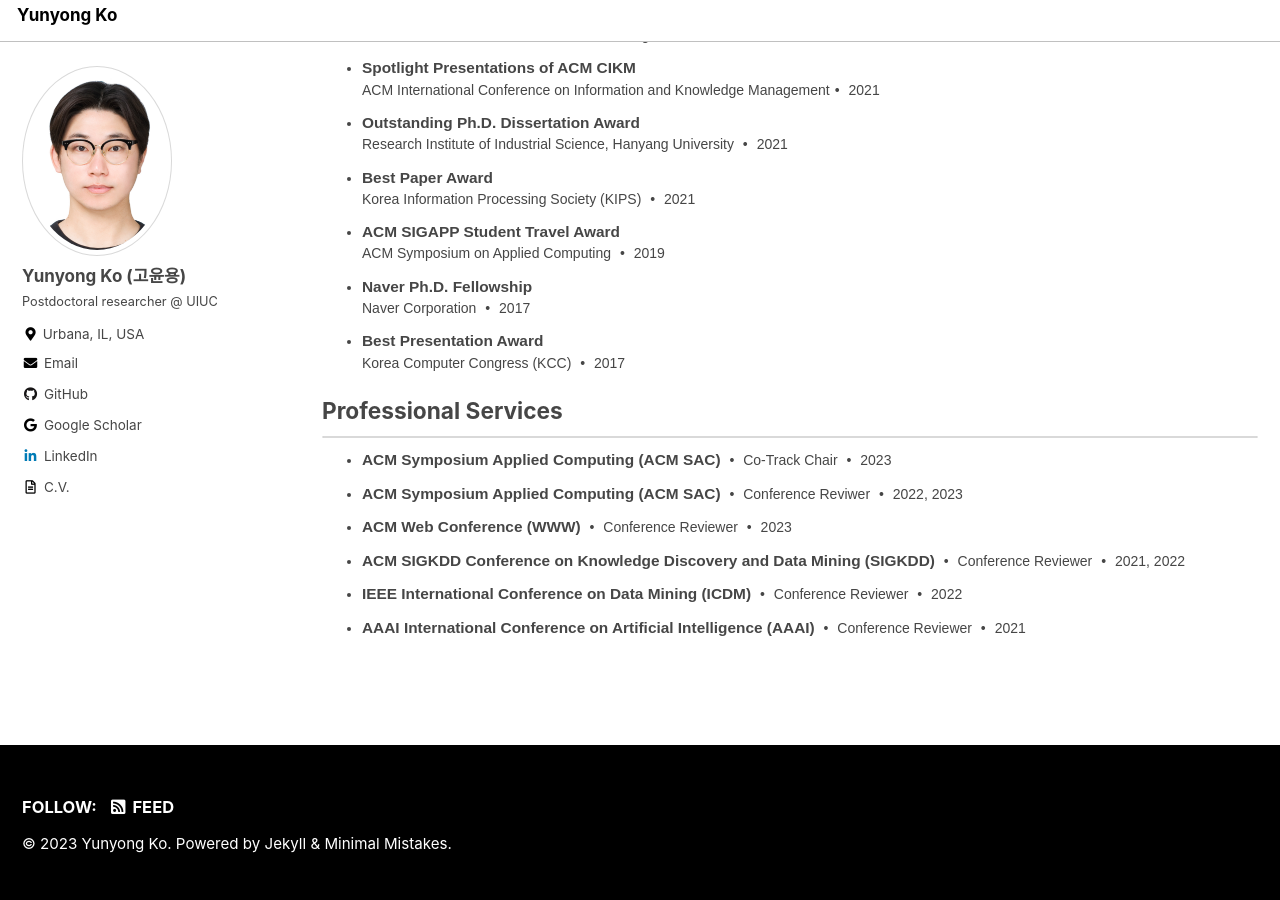
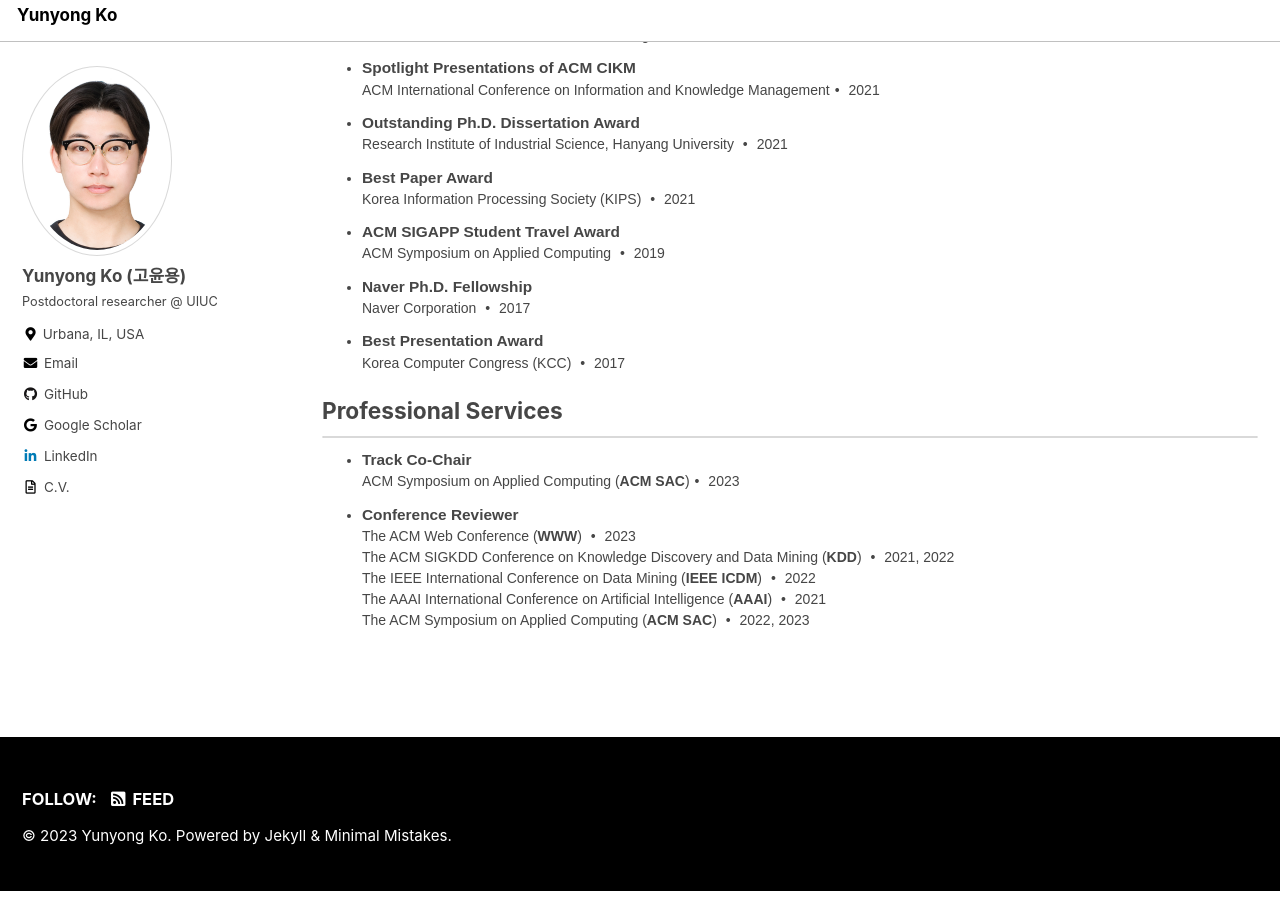
Before and after one commit to yy-ko/yy-ko.github.io, a Jekyll site: the page built from index.html, in a window 1280 px wide and 900 px high, scrolled down 2221 px. Built offline with Jekyll 4.4.1, drawn with Linux system fonts in a browser that asks for light colours; cached includes are drawn as plain includes; the list of posts is cut into pages by our own code.

Commit message:
resume + service

```diff
--- a/index.html
+++ b/index.html
@@ -197,6 +197,7 @@ author_profile: true
 	<ul class="my_list">
 		<li> <strong class="title">Best Ranked Papers of IEEE ICDM</strong> <br>
 			IEEE International Conference on Data Mining<span class="dot-sep">&#8226;</span> 2021
+		</li>
 		<li> <strong class="title">Spotlight Presentations of ACM CIKM</strong> <br>
 			ACM International Conference on Information and Knowledge Management<span class="dot-sep">&#8226;</span> 2021
 		</li>
@@ -222,17 +223,15 @@ author_profile: true
     <h5>Professional Services</h5>
     <hr class="sep">
 	<ul class="my_list">
-		<li> <strong class="title">ACM Symposium Applied Computing (ACM SAC)</strong> <span class="dot-sep">&#8226;</span> Co-Track Chair <span class="dot-sep">&#8226;</span> 2023
+		<li> <strong class="title">Track Co-Chair</strong> <br>
+			ACM Symposium on Applied Computing (<strong>ACM SAC</strong>)<span class="dot-sep">&#8226;</span> 2023
 		</li>
-		<li> <strong class="title">ACM Symposium Applied Computing (ACM SAC)</strong> <span class="dot-sep">&#8226;</span> Conference Reviwer <span class="dot-sep">&#8226;</span> 2022, 2023
-		</li>
-		<li> <strong class="title">ACM Web Conference (WWW)</strong> <span class="dot-sep">&#8226;</span> Conference Reviewer <span class="dot-sep">&#8226;</span> 2023
-		</li>
-		<li> <strong class="title">ACM SIGKDD Conference on Knowledge Discovery and Data Mining (SIGKDD)</strong> <span class="dot-sep">&#8226;</span> Conference Reviewer <span class="dot-sep">&#8226;</span> 2021, 2022
-		</li>
-		<li> <strong class="title">IEEE International Conference on Data Mining (ICDM)</strong> <span class="dot-sep">&#8226;</span> Conference Reviewer <span class="dot-sep">&#8226;</span> 2022
-		</li>
-		<li> <strong class="title">AAAI International Conference on Artificial Intelligence (AAAI)</strong> <span class="dot-sep">&#8226;</span> Conference Reviewer <span class="dot-sep">&#8226;</span> 2021
+		<li> <strong class="title">Conference Reviewer</strong> <br>
+			The ACM Web Conference (<strong>WWW</strong>) <span class="dot-sep">&#8226;</span> 2023 <br>
+			The ACM SIGKDD Conference on Knowledge Discovery and Data Mining (<strong>KDD</strong>) <span class="dot-sep">&#8226;</span> 2021, 2022 <br>
+			The IEEE International Conference on Data Mining (<strong>IEEE ICDM</strong>) <span class="dot-sep">&#8226;</span> 2022 <br>
+			The AAAI International Conference on Artificial Intelligence (<strong>AAAI</strong>) <span class="dot-sep">&#8226;</span> 2021 <br>
+			The ACM Symposium on Applied Computing (<strong>ACM SAC</strong>) <span class="dot-sep">&#8226;</span> 2022, 2023 <br>
 		</li>
 	</ul>
 </div>
```
Also changed, not shown: 1 other file. Lines whose indentation alone changed are shown as unchanged.
